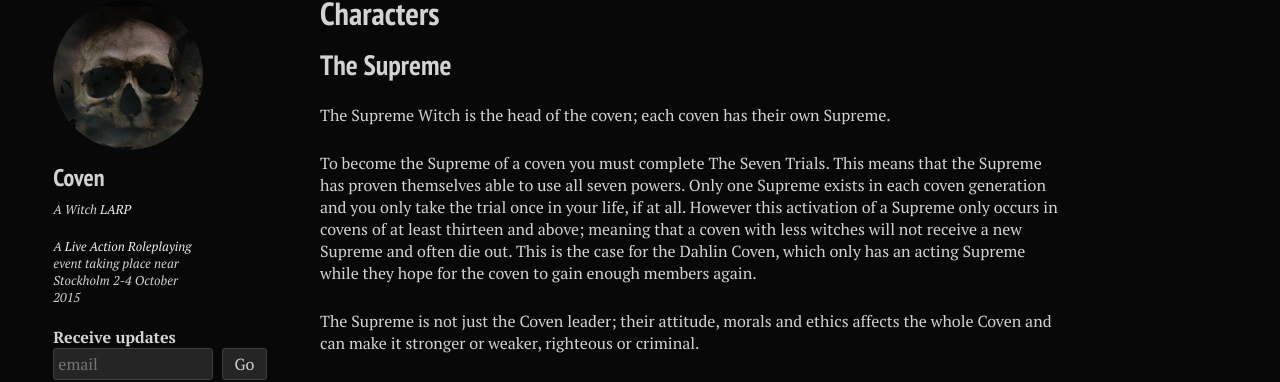
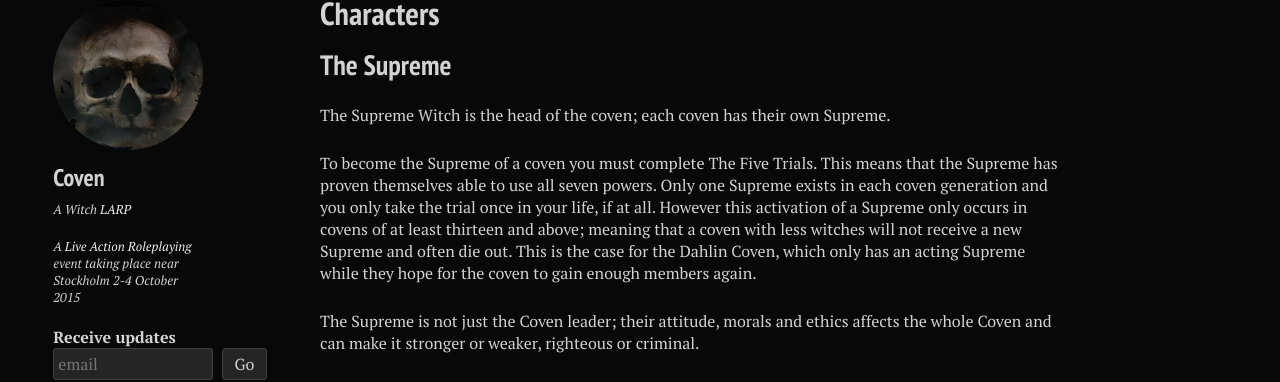
Before and after one commit to stanislavb/en.coven.nu, a Jekyll site: the page built from characters/index.md, in a window 1280 px wide and 1400 px high, scrolled down 419 px. Shown: the part 108-490 px from the top of the window. Built offline with Jekyll 4.4.1, drawn with Linux system fonts in a browser that asks for light colours; nearby versions of some CDN libraries; some of the changed text lies outside the part shown.

Commit message:
Update index.md

```diff
--- a/characters/index.md
+++ b/characters/index.md
@@ -22,7 +22,7 @@ image:
 
 The Supreme Witch is the head of the coven; each coven has their own Supreme.
 
-To become the Supreme of a coven you must complete The Seven Trials. This means that the Supreme has proven themselves able to use all seven powers. Only one Supreme exists in each coven generation and you only take the trial once in your life, if at all. However this activation of a Supreme only occurs in covens of at least thirteen and above; meaning that a coven with less witches will not receive a new Supreme and often die out. This is the case for the Dahlin Coven, which only has an acting Supreme while they hope for the coven to gain enough members again.
+To become the Supreme of a coven you must complete The Five Trials. This means that the Supreme has proven themselves able to use all seven powers. Only one Supreme exists in each coven generation and you only take the trial once in your life, if at all. However this activation of a Supreme only occurs in covens of at least thirteen and above; meaning that a coven with less witches will not receive a new Supreme and often die out. This is the case for the Dahlin Coven, which only has an acting Supreme while they hope for the coven to gain enough members again.
 
 The Supreme is not just the Coven leader; their attitude, morals and ethics affects the whole Coven and can make it stronger or weaker, righteous or criminal.
 
```
Also changed, not shown: other parts of characters/index.md (+2 -2 lines).
